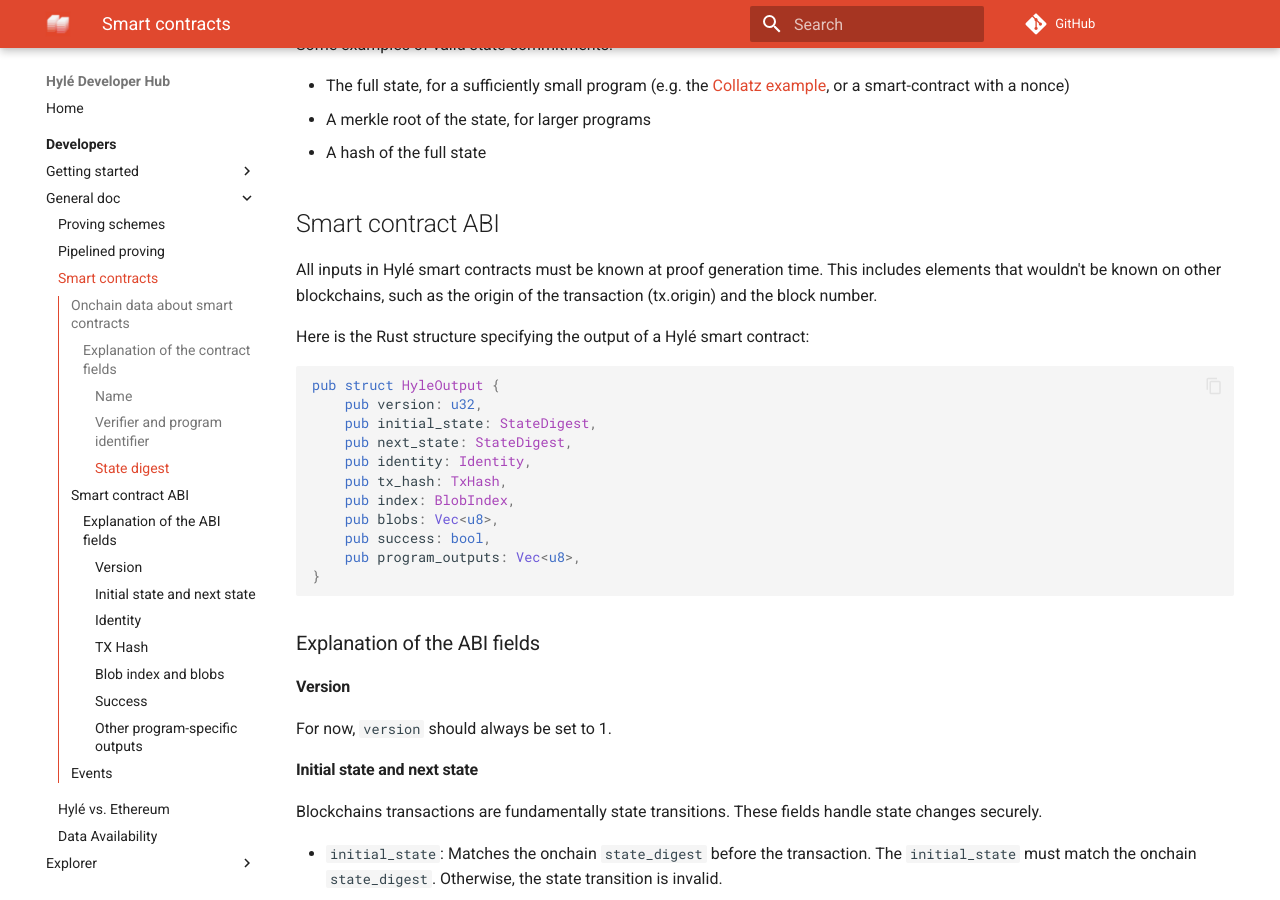
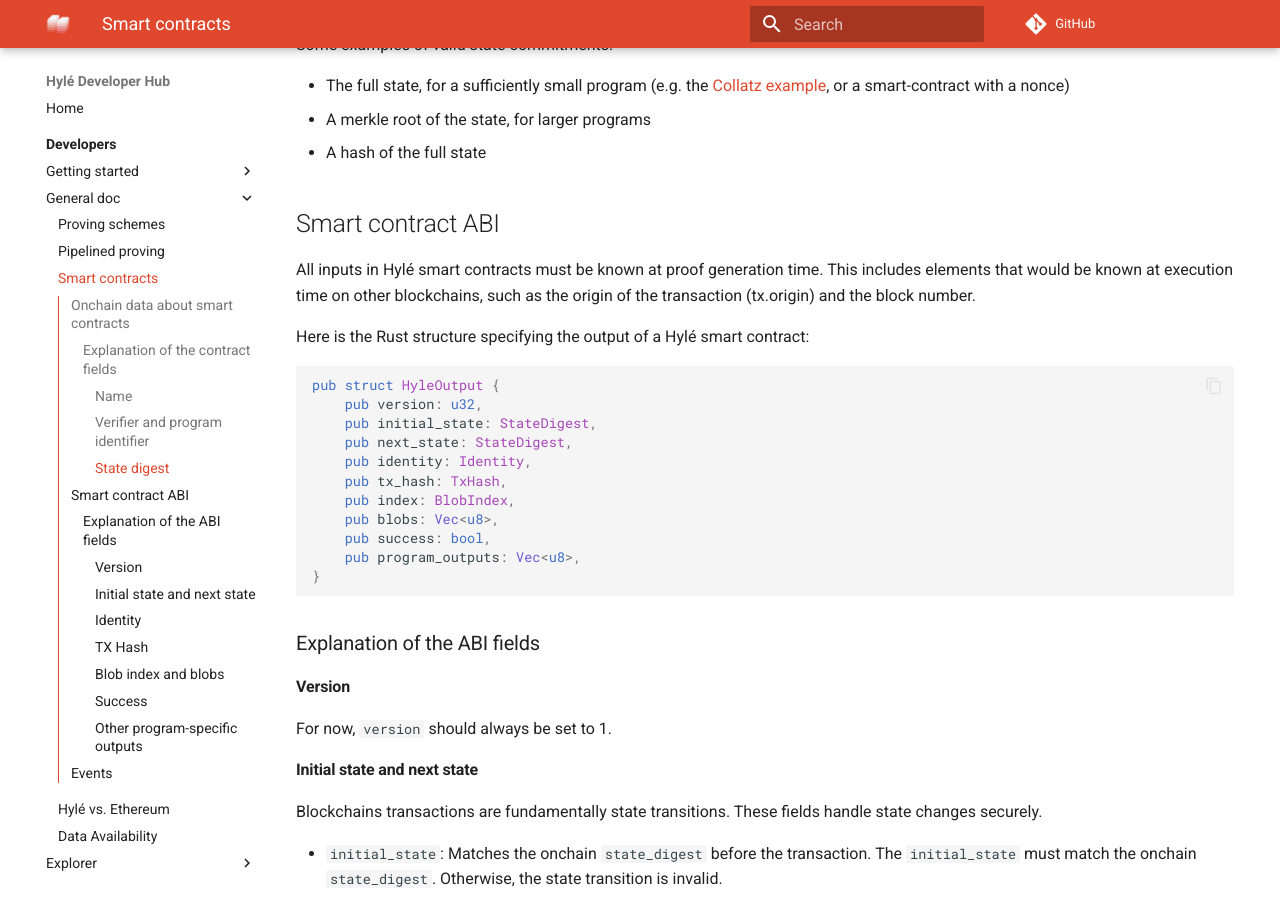
Before and after one commit to Hyle-org/devhub-hyle, an MkDocs documentation site: the page built from docs/developers/general-doc/smart-contracts.md, in a window 1280 px wide and 900 px high, scrolled down 1073 px. Built offline with MkDocs 1.6.1 and Material for MkDocs 9.7.7, drawn with Linux system fonts in a browser that asks for light colours; comment, search, counter and statistics services are not loaded.

Commit message:
from Lancelot's comments

```diff
--- a/docs/developers/general-doc/smart-contracts.md
+++ b/docs/developers/general-doc/smart-contracts.md
@@ -44,7 +44,7 @@
 
 ## Smart contract ABI
 
-All inputs in Hylé smart contracts must be known at proof generation time. This includes elements that wouldn't be known on other blockchains, such as the origin of the transaction (tx.origin) and the block number.
+All inputs in Hylé smart contracts must be known at proof generation time. This includes elements that would be known at execution time on other blockchains, such as the origin of the transaction (tx.origin) and the block number.
 
 Here is the Rust structure specifying the output of a Hylé smart contract:
 
```
